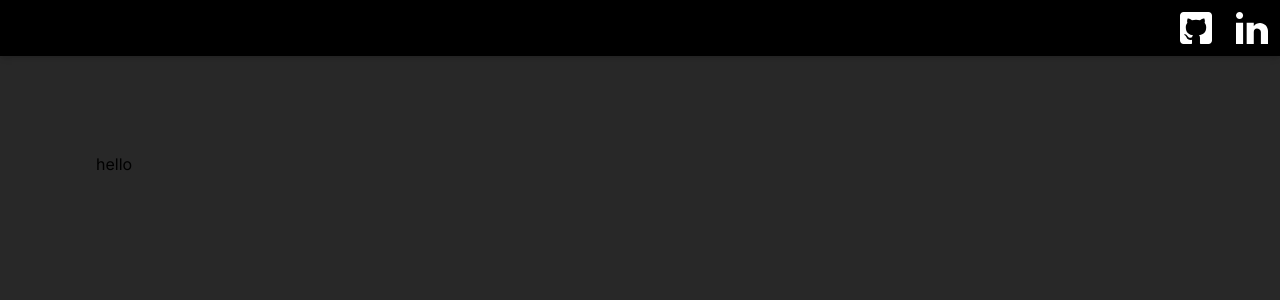
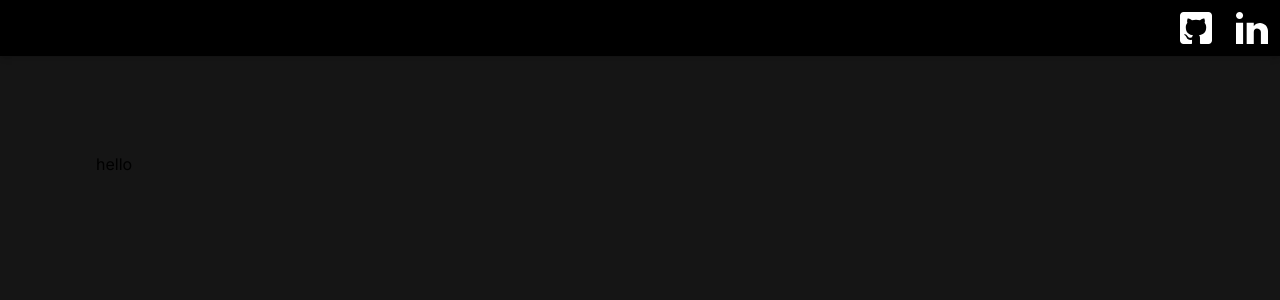
Before and after one commit to vincer0/apdev-pl, a Next.js app: page / in a window 1280 px wide. Shown: the top 300 px of the page. Built offline with nearby package versions, Linux system fonts and the light colour scheme.

Commit message:
configure new colors

```diff
--- a/app/globals.css
+++ b/app/globals.css
@@ -5,7 +5,8 @@
 :root {
   --foreground-rgb: 0, 0, 0;
   --color-apd-header: 0, 0, 0;
-  --apd-main-bg: #282828;
+  --apd-main-bg: #151515;
+  --color-apd-secondary-text: #ad0000;
 }
 
 @media (prefers-color-scheme: dark) {
@@ -21,6 +22,10 @@ body {
   background-color: var(--apd-main-bg);
 }
 
+.apd-main {
+  height: calc(100dvh - 56px);
+}
+
 @layer utilities {
   .text-balance {
     text-wrap: balance;
--- a/tailwind.config.ts
+++ b/tailwind.config.ts
@@ -13,8 +13,12 @@ const config: Config = {
         "gradient-conic":
           "conic-gradient(from 180deg at 50% 50%, var(--tw-gradient-stops))",
       },
+      backgroundColor: {
+        secondary: "var(--color-apd-secondary-text)",
+      },
       colors: {
         header: "rgb(var(--color-apd-header))",
+        secondaryText: "var(--color-apd-secondary-text)",
       },
     },
   },
```
